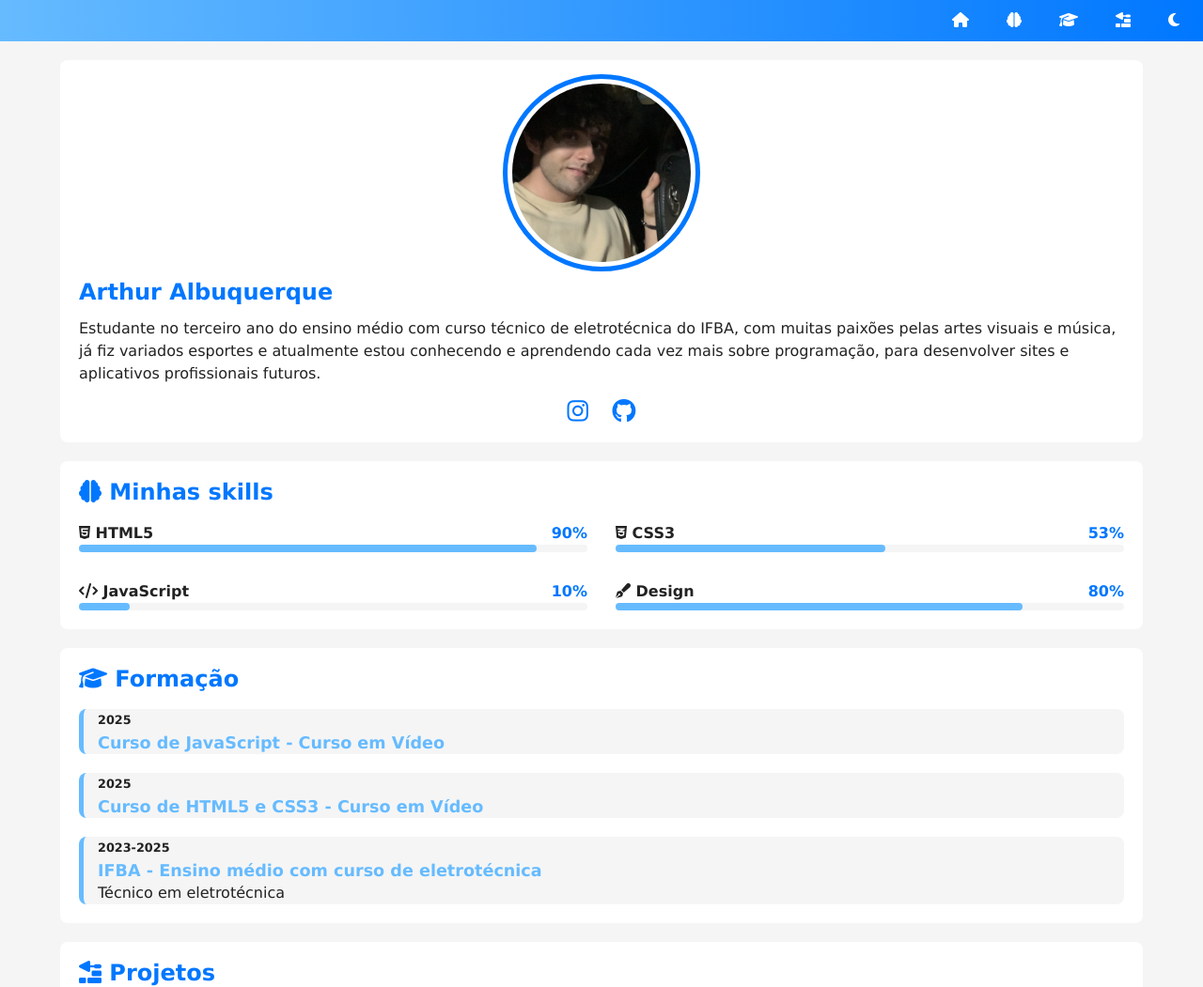
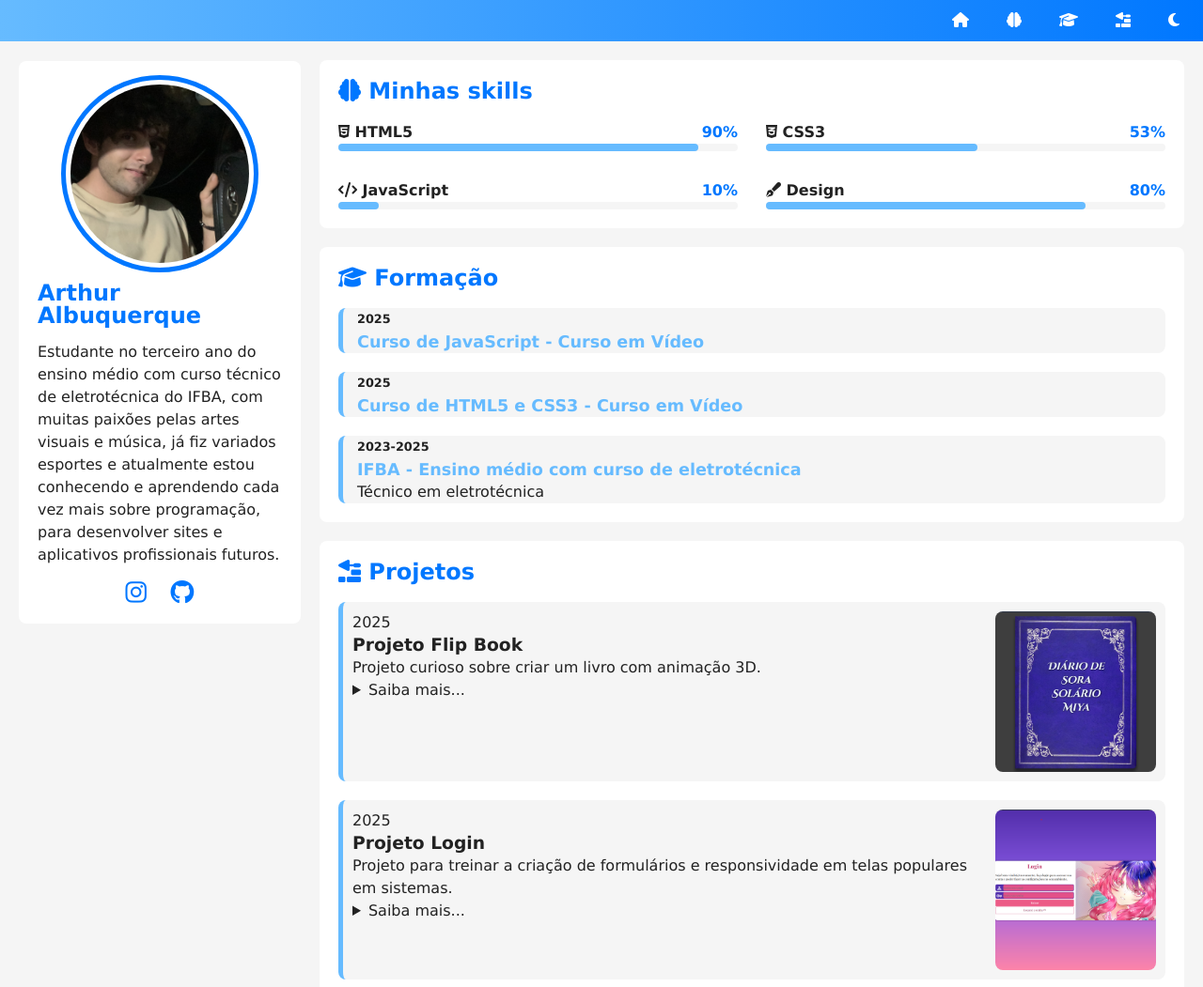
Before and after one commit to artjiyr/projeto-portfolio, a plain HTML site: page index.html in a window 1280 px wide. Shown: the top 1051 px of the page at 94% size. Drawn offline with Linux system fonts and the light colour scheme.

Commit message:
postfólio finalizado

```diff
--- a/style.css
+++ b/style.css
@@ -18,6 +18,10 @@ body{
     line-height: 1.5em;
     background-color: var(--fundo-principal);
     color: var(--texto);
+
+    transition:
+    background-color 0.4s ease;
+    color 0.4s ease
 }
 
 header {
@@ -218,6 +222,12 @@ article h2 {
     border-radius: 8px;
 }
 
+header, section#ficha, article, #projeto-container .projeto, #formacao-container .curso {
+    transition:
+    background-color 0.4s ease,
+    color 0.4s ease, border-color 0.4s ease;
+}
+
 footer {
     background-color: var(--destaque);
     color: var(--fundo-principal);
@@ -238,6 +248,21 @@ footer > a:hover {
 }
 
 @media screen and (min-width: 768px) {
+    main {
+        grid-template-columns: auto 300px 1fr auto;
+    }
+
+    section#ficha {
+        grid-column: 2 / 3;
+        height: fit-content;
+        position: sticky;
+        top: 65px;
+    }
+
+    section#detalhes {
+        grid-column: 3 / 4;
+    }
+
     #skill-container {
         grid-template-columns: 1fr 1fr;
     }
@@ -257,3 +282,15 @@ footer > a:hover {
         max-height: 200px;
     }
 }
+
+
+body.escuro {
+    --fundo-principal: #0d0d0d;
+    --texto: #ffffff;             /* AGORA O TEXTO É BRANCO */
+    --texto-inverso: #ffffff;
+
+    --destaque: #ff3333;          /* Vermelho vivo */
+    --destaque-inverso: #ff6666;  /* Vermelho mais claro */
+
+    --fundo-card: #1a1a1a;
+}
```
